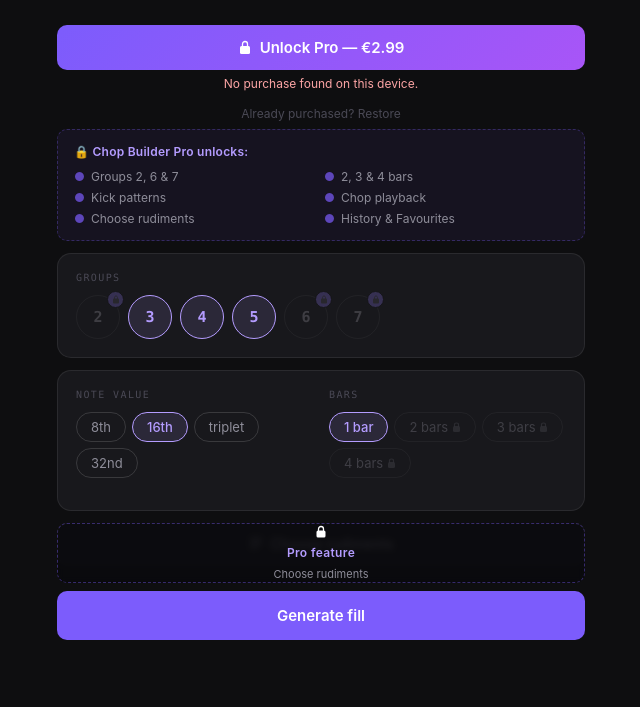
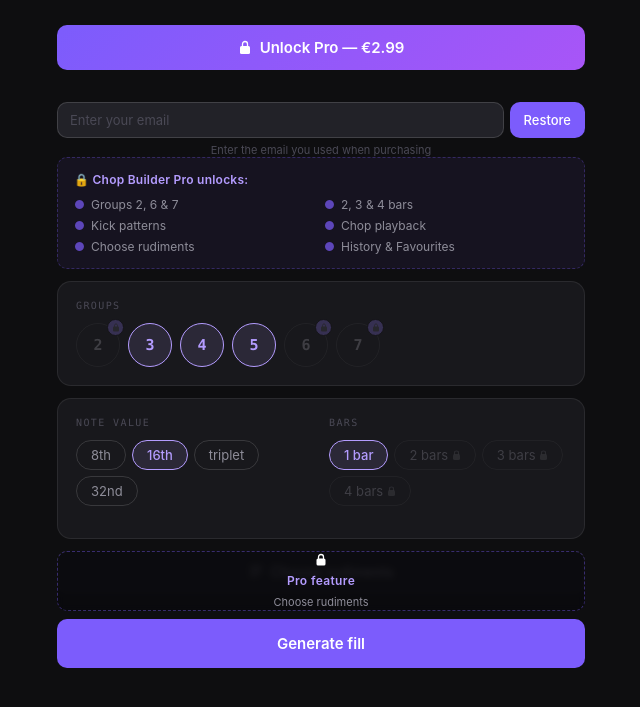
Before and after one commit to maddibook/chopbuilder-pro, a website: page index.html in a window 1280 px wide. Both pictures are taken after a click on the button "Already purchased? Restore". Shown: the part 153-860 px from the top of the page, without its empty margins (319-959 px from the left). Drawn offline with Linux system fonts and the light colour scheme.

Commit message:
Add files via upload

```diff
--- a/index.html
+++ b/index.html
@@ -227,6 +227,8 @@
   .unlock-btn:disabled { opacity:0.5; cursor:default; }
   .restore-btn { width:100%; padding:8px; background:none; border:none; color:var(--faint); font-family:var(--sans); font-size:12px; cursor:pointer; margin-top:4px; }
   .restore-btn:hover { color:var(--muted); }
+  #restore-email:focus { border-color:var(--accent); }
+  #restore-email::placeholder { color:var(--faint); }
   .payment-status { font-size:12px; text-align:center; margin-top:6px; min-height:18px; }
 
 </style>
@@ -259,7 +261,16 @@
       Unlock Pro — €2.99
     </button>
     <div class="payment-status" id="payment-status"></div>
-    <button class="restore-btn" onclick="restorePurchase()">Already purchased? Restore</button>
+    <div id="restore-area" style="margin-top:6px;">
+      <button class="restore-btn" onclick="showRestoreForm()" id="restore-toggle">Already purchased? Restore</button>
+      <div id="restore-form" style="display:none;margin-top:8px;">
+        <div style="display:flex;gap:6px;">
+          <input id="restore-email" type="email" placeholder="Enter your email" onkeydown="if(event.key==='Enter')restoreByEmail()" style="flex:1;padding:9px 12px;border-radius:var(--r);border:1px solid var(--border2);background:var(--surface2);color:var(--text);font-family:var(--sans);font-size:13px;outline:none;" />
+          <button onclick="restoreByEmail()" style="padding:9px 14px;border-radius:var(--r);border:none;background:var(--accent-dark);color:#fff;font-family:var(--sans);font-size:13px;font-weight:500;cursor:pointer;white-space:nowrap;">Restore</button>
+        </div>
+        <div style="font-size:11px;color:var(--faint);margin-top:5px;text-align:center;">Enter the email you used when purchasing</div>
+      </div>
+    </div>
   </div>
 
   <!-- Pro features summary (only shown in free mode) -->
@@ -1042,37 +1053,65 @@ async function verifyAndUnlock(sessionId) {
   }
 }
 
-async function restorePurchase() {
-  const token = localStorage.getItem(PRO_TOKEN_KEY);
-  const sessionId = localStorage.getItem(PRO_SESSION_KEY);
+function showRestoreForm() {
+  const form = document.getElementById('restore-form');
+  const btn = document.getElementById('restore-toggle');
+  const isShown = form.style.display !== 'none';
+  form.style.display = isShown ? 'none' : 'block';
+  btn.style.display = isShown ? 'block' : 'none';
+  if (!isShown) document.getElementById('restore-email').focus();
+}
+
+async function restoreByEmail() {
+  const email = document.getElementById('restore-email').value.trim();
   const status = document.getElementById('payment-status');
 
-  if (token && sessionId) {
-    // Re-verify with server to make sure it's still valid
-    status.textContent = 'Restoring…';
+  if (!email || !email.includes('@')) {
+    status.textContent = 'Please enter a valid email address.';
+    status.style.color = '#fca5a5';
+    return;
+  }
+
+  status.textContent = 'Looking up your purchase…';
   status.style.color = 'var(--muted)';
+
+  // First check if already stored locally
+  const localToken = localStorage.getItem(PRO_TOKEN_KEY);
+  const localSession = localStorage.getItem(PRO_SESSION_KEY);
+  if (localToken && localSession) {
+    unlockPro();
+    status.textContent = '';
+    return;
+  }
+
   try {
-      const res = await fetch(`${NETLIFY_BASE}/verify-payment`, {
+    const res = await fetch(`${NETLIFY_BASE}/restore-by-email`, {
       method: 'POST',
       headers: { 'Content-Type': 'application/json' },
-        body: JSON.stringify({ sessionId }),
+      body: JSON.stringify({ email }),
     });
     const data = await res.json();
+
     if (data.token) {
+      localStorage.setItem(PRO_TOKEN_KEY, data.token);
+      localStorage.setItem(PRO_SESSION_KEY, data.sessionId);
       unlockPro();
       status.textContent = '';
     } else {
-        status.textContent = 'No valid purchase found.';
+      status.textContent = data.error || 'No purchase found for this email.';
       status.style.color = '#fca5a5';
     }
-    } catch {
+  } catch (err) {
     status.textContent = 'Could not connect — check your internet connection.';
     status.style.color = '#fca5a5';
   }
-  } else {
-    status.textContent = 'No purchase found on this device.';
-    status.style.color = '#fca5a5';
-  }
+}
+
+// Keep for backwards compat (called from checkUrlForToken)
+async function restorePurchase() {
+  const token = localStorage.getItem(PRO_TOKEN_KEY);
+  if (token) { unlockPro(); return; }
+  showRestoreForm();
 }
 
 function unlockPro() {
```
Lines whose indentation alone changed are shown as unchanged.
